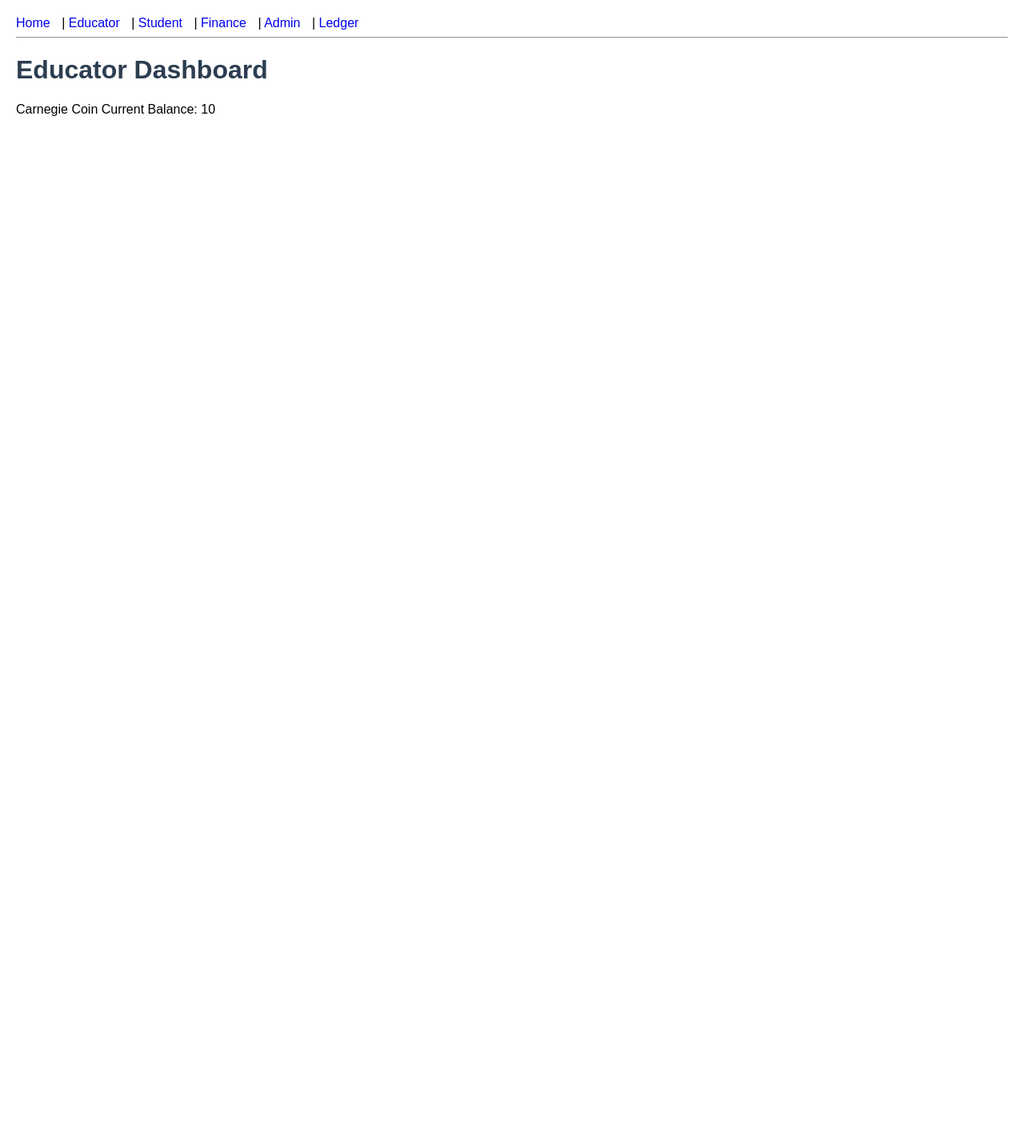
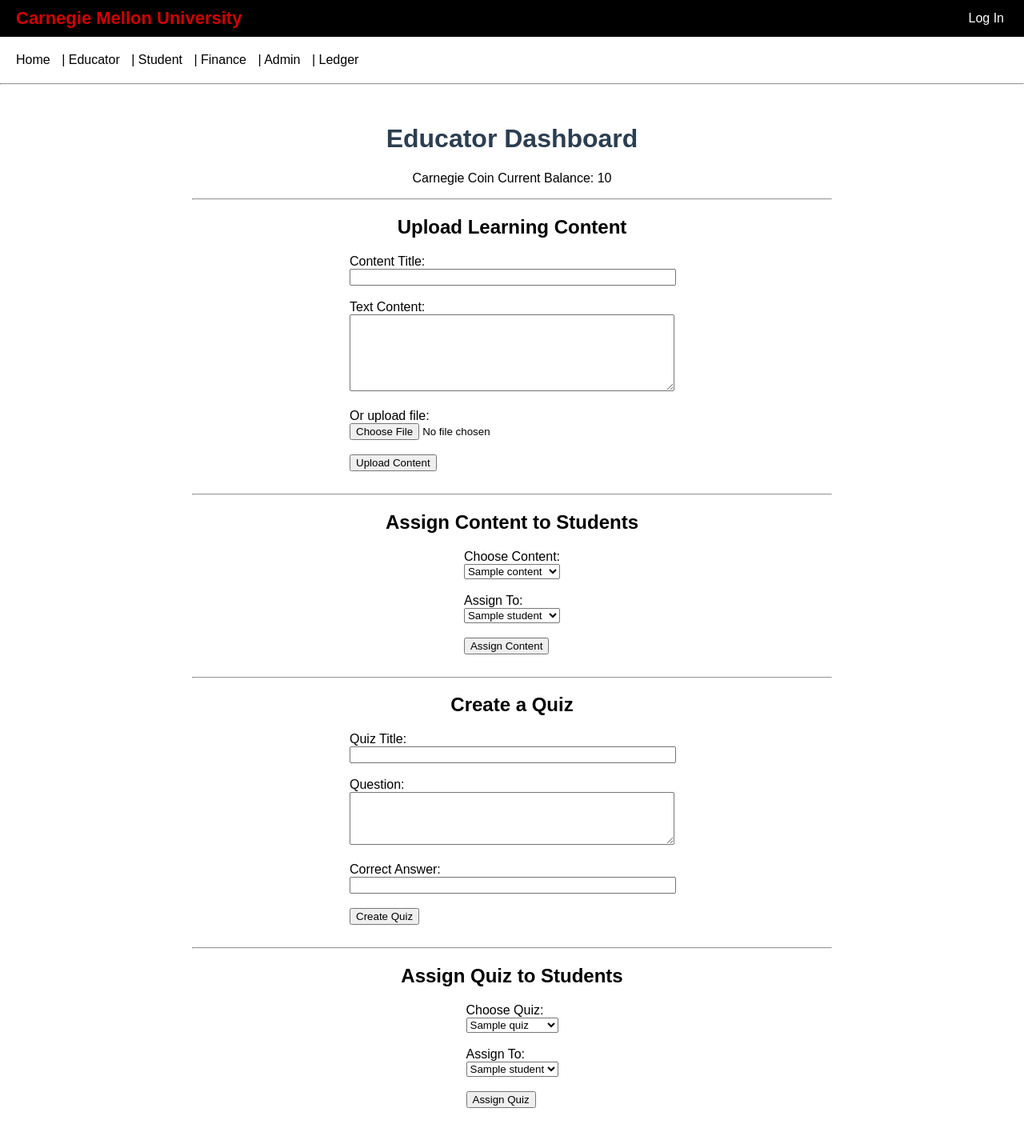
Before and after one commit to jason97m/carnegie_coin_mvp, a Flask app: template app/templates/educator_dashboard.html in a window 1280 px wide. Shown: the whole page at 80% size. Before the commit the page ends 145 px from the top, so only its background shows below. Run offline with Flask 3, Linux system fonts and the light colour scheme; the template is opened without the code that fills it: most values are stand-ins (such as "Sample title", 1, 10 or a date in 2020).

Commit message:
Updated templates and css

```diff
--- /dev/null
+++ b/app/static/styles.css
@@ -0,0 +1,91 @@
+/* body {
+    font-family: Arial, sans-serif;
+    margin: 20px;
+}
+
+nav a {
+    margin-right: 10px;
+    text-decoration: none;
+}
+
+h1 {
+    color: #2c3e50;
+} */
+
+body {
+    font-family: Arial, sans-serif;
+    margin: 0;
+    padding: 0;
+}
+
+/* Top Banner */
+.top-banner {
+    background-color: black;
+    color: white;
+    padding: 10px 20px;
+    display: flex;
+    justify-content: space-between;
+    align-items: center;
+}
+
+.banner-left {
+    font-size: 22px;
+    font-weight: bold;
+    color: #D00000; /* CMU red */
+}
+
+.banner-right {
+    display: flex;
+    align-items: center;
+    gap: 12px; /* space between dog and text */
+}
+
+.scotty-logo {
+    height: 32px;
+    width: auto;
+}
+
+.login-link {
+    color: white;
+    text-decoration: none;
+    font-size: 16px;
+    padding-right: 5px;   /* prevents the text from touching the edge */
+}
+
+.login-link:hover {
+    text-decoration: underline;
+}
+
+nav {
+    margin: 20px;
+}
+
+nav a {
+    margin-right: 10px;
+    text-decoration: none;
+    color: black;
+}
+
+h1 {
+    color: #2c3e50;
+}
+
+.dashboard-container {
+    max-width: 800px;
+    margin: 0 auto;      /* centers horizontally */
+    padding: 20px;
+    text-align: center;  /* centers text + forms */
+}
+
+.dashboard-container form {
+    display: inline-block;     /* keeps forms narrow while still centered */
+    text-align: left;          /* aligns labels & fields properly */
+    margin-bottom: 20px;
+}
+
+.dashboard-container input,
+.dashboard-container textarea,
+.dashboard-container select {
+    width: 100%;               /* makes inputs look clean and consistent */
+    max-width: 400px;          /* keeps fields from being too wide */
+}
--- a/app/templates/base.html
+++ b/app/templates/base.html
@@ -2,9 +2,20 @@
 <html>
 <head>
     <title>Carnegie Coin MVP</title>
-    <link rel="stylesheet" href="/static/styles.css">
+    <link rel="stylesheet" href="{{ url_for('static', filename='styles.css') }}">
 </head>
 <body>
+    <!-- Top Banner -->
+    <header class="top-banner">
+        <div class="banner-left">
+            Carnegie Mellon University
+        </div>
+
+        <div class="banner-right">
+            <a href="/login" class="login-link">Log In</a>
+        </div>
+    </header>
+    <!-- Navigation -->
     <nav>
         <a href="/">Home</a> |
         <a href="/educator">Educator</a> |
--- a/app/templates/educator_dashboard.html
+++ b/app/templates/educator_dashboard.html
@@ -1,6 +1,88 @@
 {% extends "base.html" %}
 
 {% block content %}
-<h1>Educator Dashboard</h1>
-<p>Carnegie Coin Current Balance: {{ balance }}</p>
+<div class="dashboard-container">
+
+    <h1>Educator Dashboard</h1>
+    <p>Carnegie Coin Current Balance: {{ balance }}</p>
+
+    <hr>
+
+    <!-- Upload Content -->
+    <h2>Upload Learning Content</h2>
+    <form action="/educator/upload_content" method="POST" enctype="multipart/form-data">
+        <label for="content_title">Content Title:</label><br>
+        <input type="text" id="content_title" name="content_title" required><br><br>
+
+        <label for="content_text">Text Content:</label><br>
+        <textarea id="content_text" name="content_text" rows="6" cols="60" required></textarea><br><br>
+
+        <label for="content_file">Or upload file:</label><br>
+        <input type="file" id="content_file" name="content_file"><br><br>
+
+        <button type="submit">Upload Content</button>
+    </form>
+
+    <hr>
+
+    <!-- Assign Content -->
+    <h2>Assign Content to Students</h2>
+    <form action="/educator/assign_content" method="POST">
+        <label for="content_select">Choose Content:</label><br>
+        <select name="content_id" id="content_select" required>
+            {% for content in contents %}
+            <option value="{{ content.id }}">{{ content.title }}</option>
+            {% endfor %}
+        </select><br><br>
+
+        <label for="student_select">Assign To:</label><br>
+        <select name="student_id" id="student_select" required>
+            {% for student in students %}
+            <option value="{{ student.id }}">{{ student.name }}</option>
+            {% endfor %}
+        </select><br><br>
+
+        <button type="submit">Assign Content</button>
+    </form>
+
+    <hr>
+
+    <!-- Create Quiz -->
+    <h2>Create a Quiz</h2>
+    <form action="/educator/create_quiz" method="POST">
+        <label for="quiz_title">Quiz Title:</label><br>
+        <input type="text" id="quiz_title" name="quiz_title" required><br><br>
+
+        <label for="quiz_question">Question:</label><br>
+        <textarea id="quiz_question" name="quiz_question" rows="4" cols="60" required></textarea><br><br>
+
+        <label for="quiz_answer">Correct Answer:</label><br>
+        <input type="text" id="quiz_answer" name="quiz_answer" required><br><br>
+
+        <button type="submit">Create Quiz</button>
+    </form>
+
+    <hr>
+
+    <!-- Assign Quiz -->
+    <h2>Assign Quiz to Students</h2>
+    <form action="/educator/assign_quiz" method="POST">
+        <label for="quiz_select">Choose Quiz:</label><br>
+        <select name="quiz_id" id="quiz_select" required>
+            {% for quiz in quizzes %}
+            <option value="{{ quiz.id }}">{{ quiz.title }}</option>
+            {% endfor %}
+        </select><br><br>
+
+        <label for="student_select_quiz">Assign To:</label><br>
+        <select name="student_id" id="student_select_quiz" required>
+            {% for student in students %}
+            <option value="{{ student.id }}">{{ student.name }}</option>
+            {% endfor %}
+        </select><br><br>
+
+        <button type="submit">Assign Quiz</button>
+    </form>
+
+</div>
 {% endblock %}
--- a/static/styles.css
+++ /dev/null
@@ -1,13 +0,0 @@
-body {
-    font-family: Arial, sans-serif;
-    margin: 20px;
-}
-
-nav a {
-    margin-right: 10px;
-    text-decoration: none;
-}
-
-h1 {
-    color: #2c3e50;
-}
```
Also changed, not shown: 1 other file.
